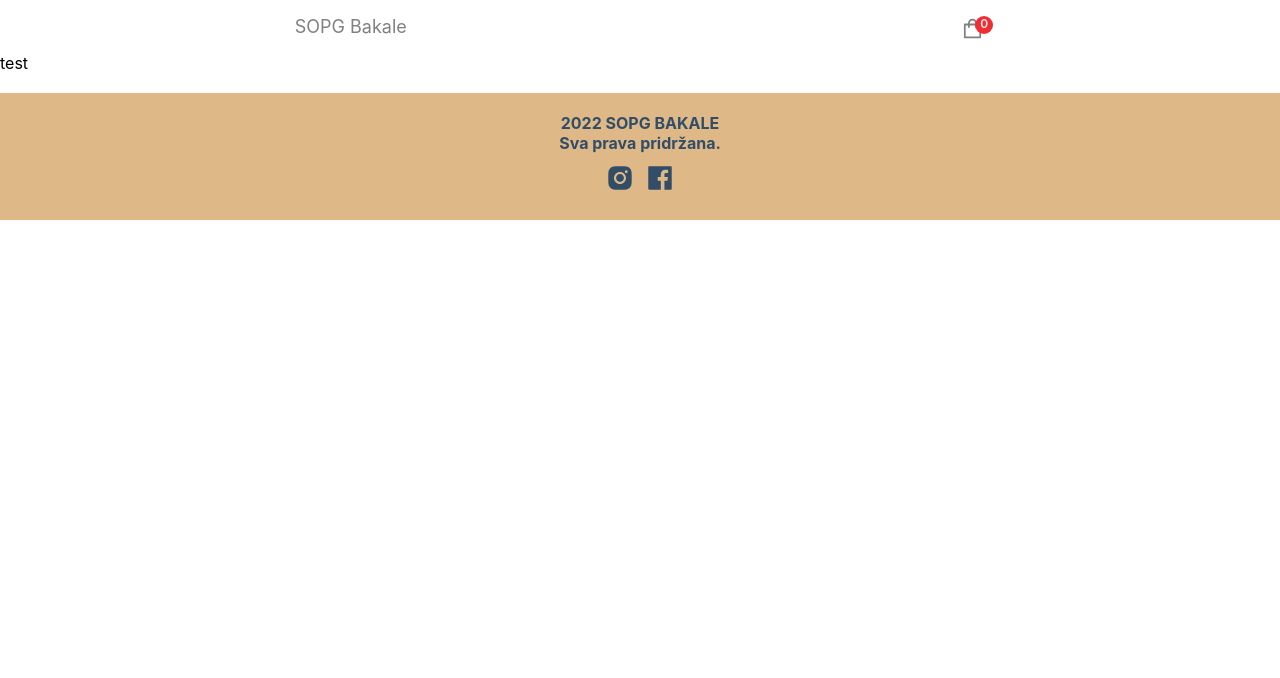
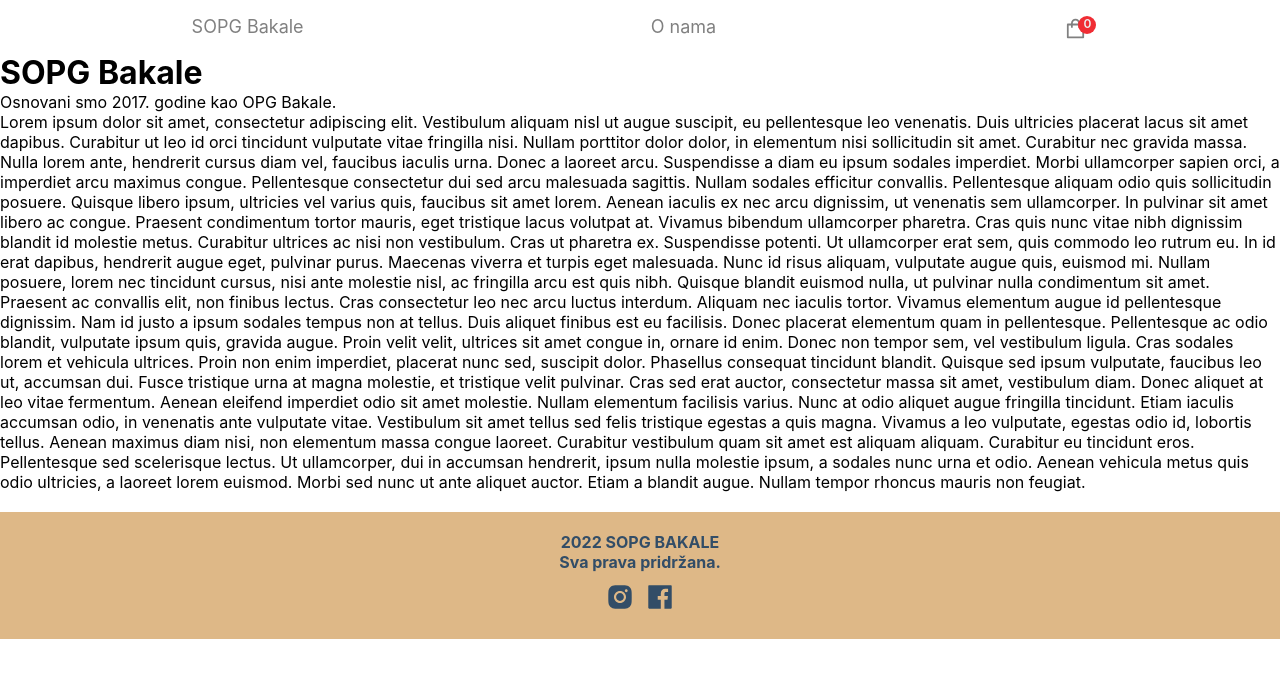
Before and after one commit to lan-e/sopgbakale, a Next.js app: page /about in a window 1280 px wide. Shown: the top 678 px of the page. Built offline with nearby package versions, Linux system fonts and the light colour scheme; no server answers.

Commit message:
hrk to eur

```diff
--- a/components/Navbar.jsx
+++ b/components/Navbar.jsx
@@ -12,9 +12,9 @@ const Navbar = () => {
       <p className='logo'>
         <Link href='/'>SOPG Bakale</Link>
       </p>
-      {/*<p className='logo'>
+      <p className='logo'>
         <Link href='/about'>O nama</Link>
-      </p>*/}
+      </p>
       <button type="button" className='cart-icon' onClick={() => setShowCart(true)}>
         <AiOutlineShopping/>
         <span className='cart-item-qty'>{totalQuantities}</span>
--- a/pages/about.js
+++ b/pages/about.js
@@ -1,7 +1,59 @@
 import React from "react";
-
 const AboutUs = () => {
-  return <div>test</div>;
+  return (
+    <div>
+      <h1>SOPG Bakale</h1>
+      <div>Osnovani smo 2017. godine kao OPG Bakale.</div>
+      <div>
+        Lorem ipsum dolor sit amet, consectetur adipiscing elit. Vestibulum
+        aliquam nisl ut augue suscipit, eu pellentesque leo venenatis. Duis
+        ultricies placerat lacus sit amet dapibus. Curabitur ut leo id orci
+        tincidunt vulputate vitae fringilla nisi. Nullam porttitor dolor dolor,
+        in elementum nisi sollicitudin sit amet. Curabitur nec gravida massa.
+        Nulla lorem ante, hendrerit cursus diam vel, faucibus iaculis urna.
+        Donec a laoreet arcu. Suspendisse a diam eu ipsum sodales imperdiet.
+        Morbi ullamcorper sapien orci, a imperdiet arcu maximus congue.
+        Pellentesque consectetur dui sed arcu malesuada sagittis. Nullam sodales
+        efficitur convallis. Pellentesque aliquam odio quis sollicitudin
+        posuere. Quisque libero ipsum, ultricies vel varius quis, faucibus sit
+        amet lorem. Aenean iaculis ex nec arcu dignissim, ut venenatis sem
+        ullamcorper. In pulvinar sit amet libero ac congue. Praesent condimentum
+        tortor mauris, eget tristique lacus volutpat at. Vivamus bibendum
+        ullamcorper pharetra. Cras quis nunc vitae nibh dignissim blandit id
+        molestie metus. Curabitur ultrices ac nisi non vestibulum. Cras ut
+        pharetra ex. Suspendisse potenti. Ut ullamcorper erat sem, quis commodo
+        leo rutrum eu. In id erat dapibus, hendrerit augue eget, pulvinar purus.
+        Maecenas viverra et turpis eget malesuada. Nunc id risus aliquam,
+        vulputate augue quis, euismod mi. Nullam posuere, lorem nec tincidunt
+        cursus, nisi ante molestie nisl, ac fringilla arcu est quis nibh.
+        Quisque blandit euismod nulla, ut pulvinar nulla condimentum sit amet.
+        Praesent ac convallis elit, non finibus lectus. Cras consectetur leo nec
+        arcu luctus interdum. Aliquam nec iaculis tortor. Vivamus elementum
+        augue id pellentesque dignissim. Nam id justo a ipsum sodales tempus non
+        at tellus. Duis aliquet finibus est eu facilisis. Donec placerat
+        elementum quam in pellentesque. Pellentesque ac odio blandit, vulputate
+        ipsum quis, gravida augue. Proin velit velit, ultrices sit amet congue
+        in, ornare id enim. Donec non tempor sem, vel vestibulum ligula. Cras
+        sodales lorem et vehicula ultrices. Proin non enim imperdiet, placerat
+        nunc sed, suscipit dolor. Phasellus consequat tincidunt blandit. Quisque
+        sed ipsum vulputate, faucibus leo ut, accumsan dui. Fusce tristique urna
+        at magna molestie, et tristique velit pulvinar. Cras sed erat auctor,
+        consectetur massa sit amet, vestibulum diam. Donec aliquet at leo vitae
+        fermentum. Aenean eleifend imperdiet odio sit amet molestie. Nullam
+        elementum facilisis varius. Nunc at odio aliquet augue fringilla
+        tincidunt. Etiam iaculis accumsan odio, in venenatis ante vulputate
+        vitae. Vestibulum sit amet tellus sed felis tristique egestas a quis
+        magna. Vivamus a leo vulputate, egestas odio id, lobortis tellus. Aenean
+        maximus diam nisi, non elementum massa congue laoreet. Curabitur
+        vestibulum quam sit amet est aliquam aliquam. Curabitur eu tincidunt
+        eros. Pellentesque sed scelerisque lectus. Ut ullamcorper, dui in
+        accumsan hendrerit, ipsum nulla molestie ipsum, a sodales nunc urna et
+        odio. Aenean vehicula metus quis odio ultricies, a laoreet lorem
+        euismod. Morbi sed nunc ut ante aliquet auctor. Etiam a blandit augue.
+        Nullam tempor rhoncus mauris non feugiat.
+      </div>
+    </div>
+  );
 };
 
 export default AboutUs;
--- a/pages/api/stripe.js
+++ b/pages/api/stripe.js
@@ -25,7 +25,7 @@ export default async function handler(req, res) {
             .replace("-png", ".png");
           return {
             price_data: {
-              currency: "hrk",
+              currency: "eur",
               product_data: {
                 name: item.name,
                 images: [newImage],
```
